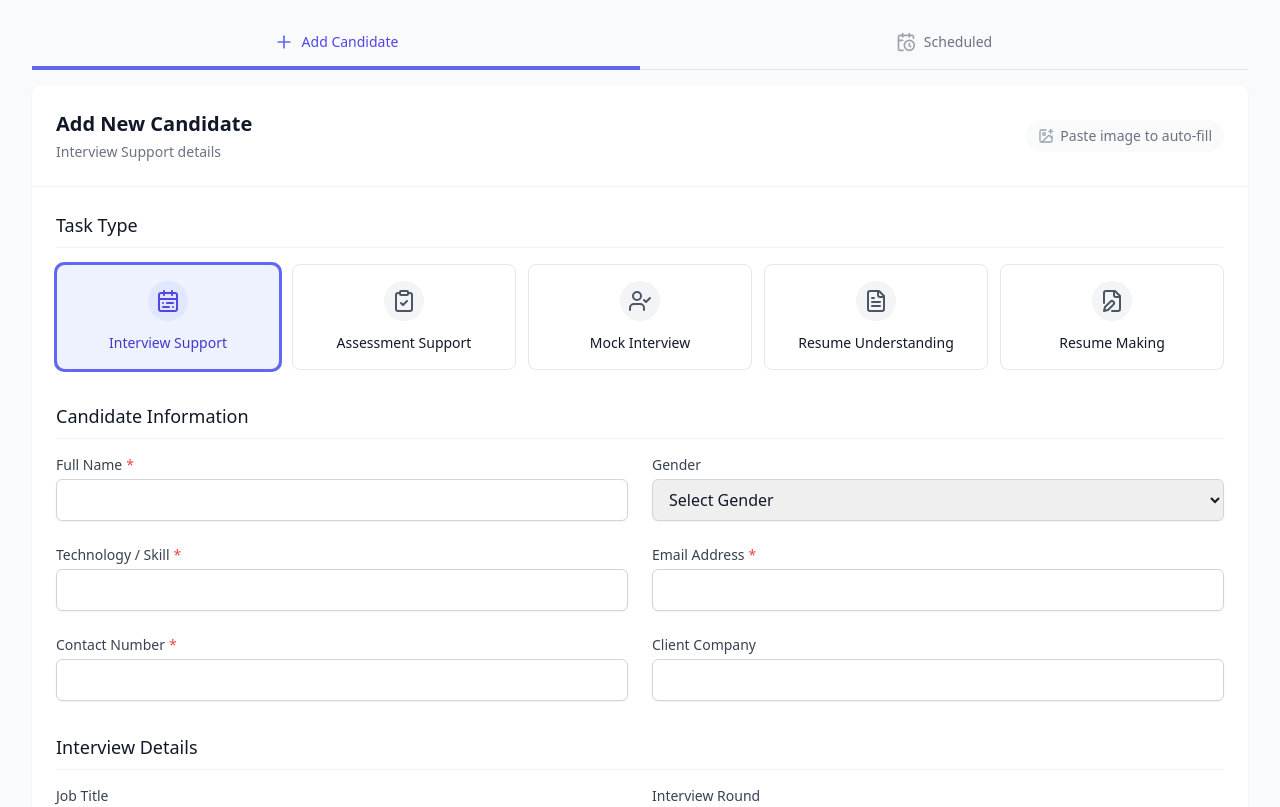
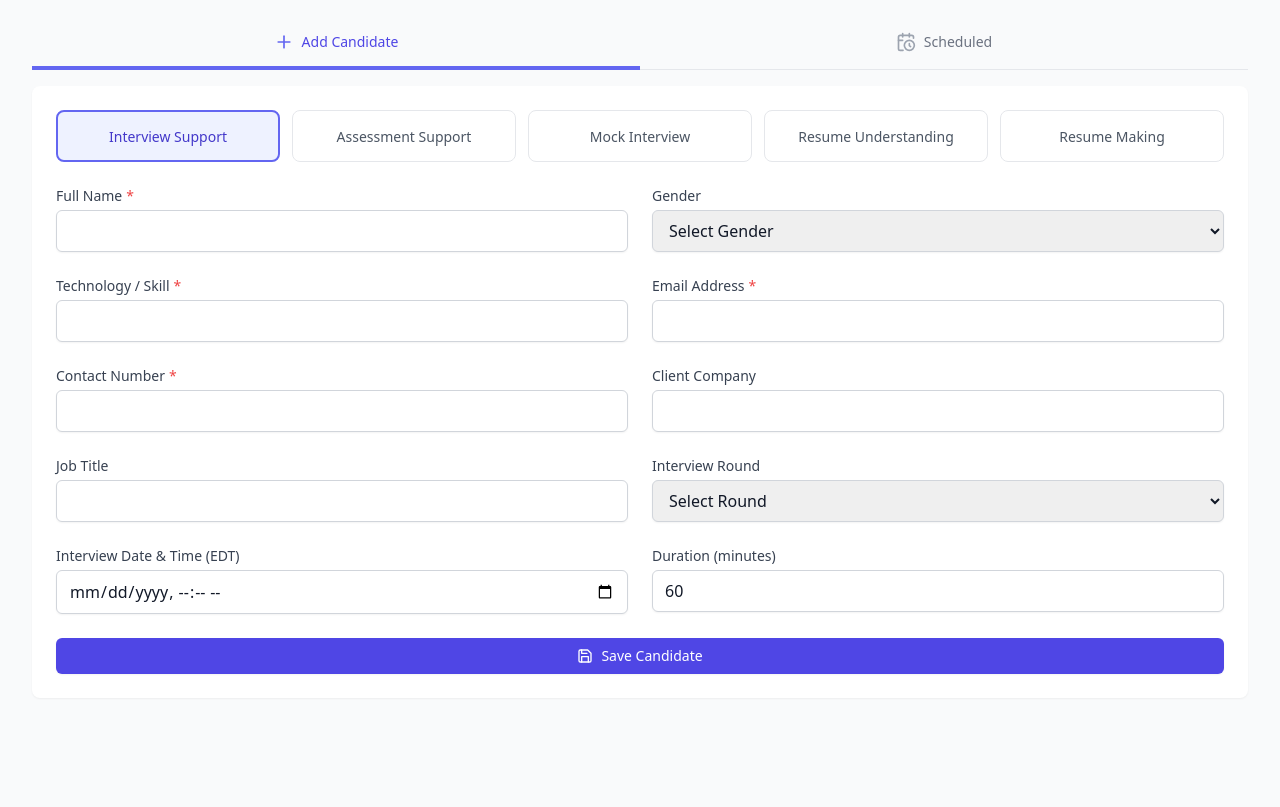
Before and after one commit to ItsmeBlackOps/SupportFormStub-2, a React (Vite) app: page / in a window 1280 px wide. Shown: the top 807 px of the page. Built offline with nearby package versions, Linux system fonts and the light colour scheme.

Commit message:
Update Candidate Form UI

```diff
--- a/src/components/CandidateFormContainer.tsx
+++ b/src/components/CandidateFormContainer.tsx
@@ -1,5 +1,5 @@
 import React from 'react';
-import { Save, ImagePlus } from 'lucide-react';
+import { Save } from 'lucide-react';
 import { AutocompleteInput } from './AutocompleteInput';
 import { FormSection } from './FormSection';
 import { TaskTypeSelector } from './TaskTypeSelector';
@@ -46,35 +46,28 @@ export default function CandidateFormContainer({
   };
 
   return (
-    <div className="bg-white shadow-sm rounded-lg overflow-hidden transition-all duration-300 animate-fadeIn">
-      <div className="p-6 border-b border-gray-100">
-        <div className="flex flex-col sm:flex-row justify-between items-start sm:items-center gap-4">
-          <div>
-            <h2 className="text-xl font-semibold text-gray-900">
-              {isEditing ? 'Update Candidate' : 'Add New Candidate'}
-            </h2>
-            <p className="mt-1 text-sm text-gray-500">
-              {TASK_TYPE_LABELS[formData.taskType]} details
-            </p>
+    <div className="bg-white shadow-sm rounded-lg overflow-hidden">
+      <form onSubmit={onSubmit} className="p-6">
+        <div className="space-y-6">
+          <div className="grid grid-cols-2 sm:grid-cols-3 lg:grid-cols-5 gap-3">
+            {(Object.keys(TASK_TYPE_LABELS) as Array<keyof typeof TASK_TYPE_LABELS>).map((type) => (
+              <button
+                key={type}
+                type="button"
+                onClick={() => handleTaskTypeChange(type)}
+                className={`
+                  relative rounded-lg p-3 text-center transition-all duration-200
+                  ${formData.taskType === type
+                    ? 'bg-indigo-50 border-2 border-indigo-500 text-indigo-700'
+                    : 'border border-gray-200 text-gray-600 hover:border-gray-300 hover:bg-gray-50'
+                  }
+                `}
+              >
+                <span className="text-sm font-medium">{TASK_TYPE_LABELS[type]}</span>
+              </button>
+            ))}
           </div>
 
-          <div className="flex items-center text-sm text-gray-500 bg-gray-50 px-3 py-1.5 rounded-full">
-            <ImagePlus className="h-4 w-4 mr-1.5 text-gray-400" />
-            <span>Paste image to auto-fill</span>
-          </div>
-        </div>
-      </div>
-
-      <form onSubmit={onSubmit} className="p-6">
-        <div className="space-y-8">
-          <FormSection title="Task Type">
-            <TaskTypeSelector
-              value={formData.taskType}
-              onChange={handleTaskTypeChange}
-            />
-          </FormSection>
-
-          <FormSection title="Candidate Information">
           <div className="grid grid-cols-1 gap-6 md:grid-cols-2">
             <AutocompleteInput
               id="name"
@@ -157,10 +150,8 @@ export default function CandidateFormContainer({
               </div>
             )}
           </div>
-          </FormSection>
 
           {formData.taskType === 'interview' && (
-            <FormSection title="Interview Details">
             <div className="grid grid-cols-1 gap-6 md:grid-cols-2">
               <div>
                 <label htmlFor="jobTitle" className="block text-sm font-medium text-gray-700">
@@ -234,11 +225,9 @@ export default function CandidateFormContainer({
                 />
               </div>
             </div>
-            </FormSection>
           )}
 
           {formData.taskType === 'assessment' && (
-            <FormSection title="Assessment Details">
             <div className="grid grid-cols-1 gap-6 md:grid-cols-2">
               <div>
                 <label htmlFor="assessmentDeadline" className="block text-sm font-medium text-gray-700">
@@ -273,11 +262,9 @@ export default function CandidateFormContainer({
                 />
               </div>
             </div>
-            </FormSection>
           )}
 
           {formData.taskType === 'mock' && (
-            <FormSection title="Mock Interview Details">
             <div className="grid grid-cols-1 gap-6 md:grid-cols-2">
               <div>
                 <label htmlFor="availabilityDateTime" className="block text-sm font-medium text-gray-700">
@@ -328,11 +315,9 @@ export default function CandidateFormContainer({
                 />
               </div>
             </div>
-            </FormSection>
           )}
 
           {formData.taskType === 'resumeUnderstanding' && (
-            <FormSection title="Resume Understanding Details">
             <div className="grid grid-cols-1 gap-6 md:grid-cols-2">
               <div>
                 <label htmlFor="availabilityDateTime" className="block text-sm font-medium text-gray-700">
@@ -365,11 +350,9 @@ export default function CandidateFormContainer({
                 />
               </div>
             </div>
-            </FormSection>
           )}
 
           {formData.taskType === 'resumeReview' && (
-            <FormSection title="Resume Making Details">
             <div>
               <label htmlFor="remarks" className="block text-sm font-medium text-gray-700">
                 Remarks
@@ -385,22 +368,18 @@ export default function CandidateFormContainer({
                   transition-colors duration-200"
               />
             </div>
-            </FormSection>
           )}
         </div>
 
-        <div className="mt-8">
+        <div className="mt-6">
           <button
             type="submit"
-            className="group relative w-full flex justify-center items-center gap-2 rounded-md
-                      bg-indigo-600 px-4 py-3 text-sm font-medium text-white shadow-sm
-                      hover:bg-indigo-700 focus:outline-none focus:ring-2 focus:ring-indigo-500
-                      focus:ring-offset-2 transition-colors duration-200"
+            className="w-full flex justify-center items-center gap-2 rounded-md bg-indigo-600 px-4 py-2
+                      text-sm font-medium text-white shadow-sm hover:bg-indigo-700 focus:outline-none
+                      focus:ring-2 focus:ring-indigo-500 focus:ring-offset-2 transition-colors duration-200"
           >
-            <Save className="h-4 w-4 group-hover:scale-110 transition-transform duration-200" />
-            <span className="group-hover:translate-x-0.5 transition-transform duration-200">
+            <Save className="h-4 w-4" />
             {isEditing ? 'Update Candidate' : 'Save Candidate'}
-            </span>
           </button>
         </div>
       </form>
```
Lines whose indentation alone changed are shown as unchanged.
